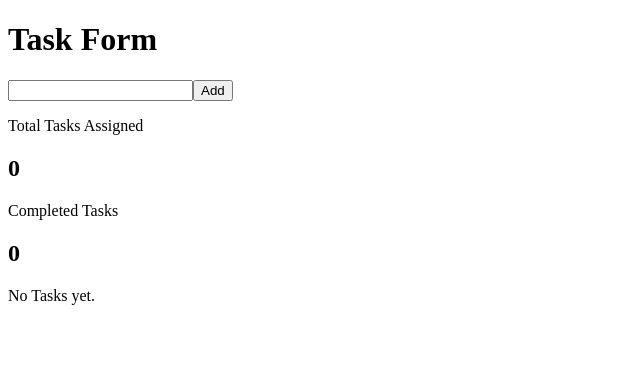
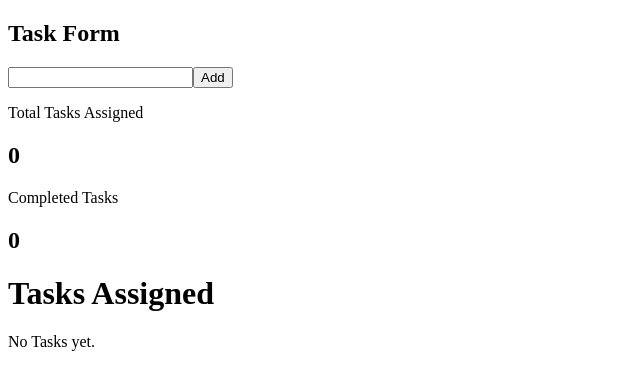
Before and after one commit to Saron-A/nexus_dynamic_task_manager, a React (Vite) app: page / in a window 1280 px wide. Shown: the top 390 px of the page, without its empty margins (0-640 px from the left). Built offline with nearby package versions, Linux system fonts and the light colour scheme.

Commit message:
Add logic that clears all completed tasks and display the incomplete ones.

```diff
--- a/src/components/TaskFilter.jsx
+++ b/src/components/TaskFilter.jsx
@@ -25,9 +25,9 @@ const TaskFilter = ({ tasks }) => {
                 .map((cTask) => (
                   <li key={cTask.id}>
                     <h3>{cTask.name}</h3>
-                    <p>✅</p>
+                    {/* <p>✅</p> */}
                   </li>
-                ))}
+                ))}{" "}
             </ul>
           </div>
 
--- a/src/components/TaskForm.jsx
+++ b/src/components/TaskForm.jsx
@@ -27,7 +27,7 @@ const TaskForm = ({ tasks, setTasks }) => {
   console.log("tasks: ", tasks);
   return (
     <div>
-      <h1>Task Form</h1>
+      <h2>Task Form</h2>
       <form action="" onSubmit={(e) => handleSubmit(e)}>
         <input
           type="text"
--- a/src/components/TaskList.jsx
+++ b/src/components/TaskList.jsx
@@ -27,9 +27,16 @@ const TaskList = ({ tasks, setTasks }) => {
     setTasks(updatedTasks);
   };
 
+  const handleClearCompleted = () => {
+    const filterCompleted = tasks.filter((task) => !task.isCompleted);
+    setTasks(filterCompleted);
+  };
+
   return (
     <div>
+      <h1>Tasks Assigned</h1>
       {tasks.length !== 0 ? (
+        <>
           <ul>
             {tasks.map((t) => (
               <li key={t.id}>
@@ -56,6 +63,12 @@ const TaskList = ({ tasks, setTasks }) => {
               </li>
             ))}
           </ul>
+          {tasks.some((task) => task.isCompleted) && (
+            <button onClick={handleClearCompleted}>
+              Clear Completed Tasks
+            </button>
+          )}
+        </>
       ) : (
         <p>No Tasks yet.</p>
       )}
```
Lines whose indentation alone changed are shown as unchanged.
